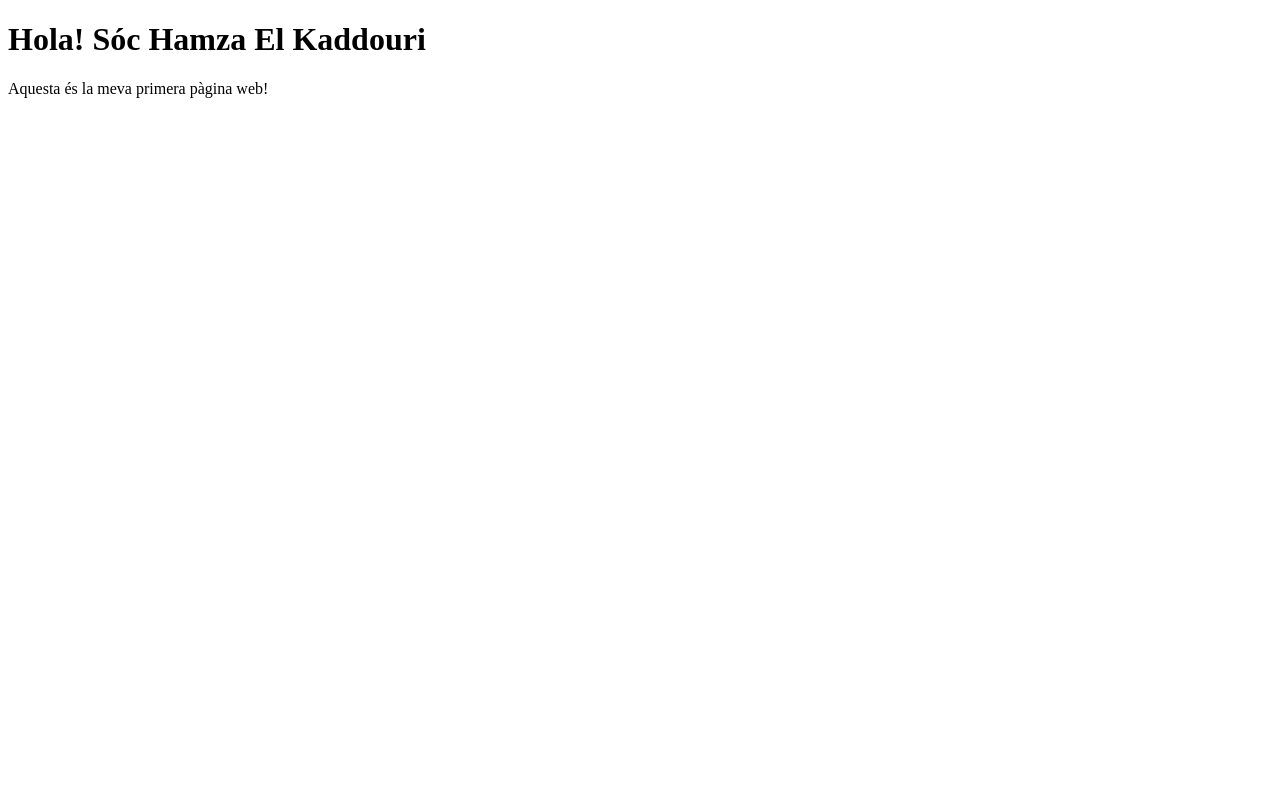
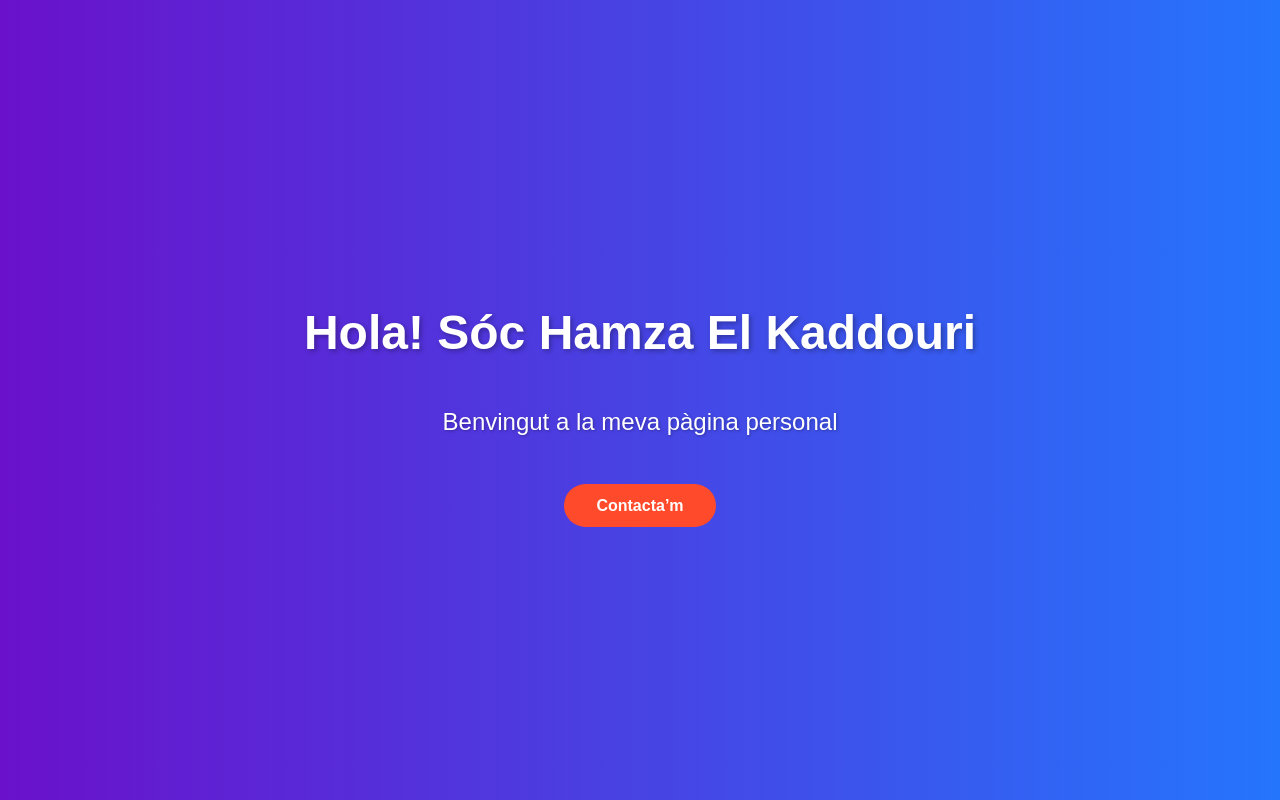
Before and after one commit to hamzaelkaddou/hamzaelkaddou.github.io, a plain HTML site: page index.html in a window 1280 px wide. Drawn offline with Linux system fonts and the light colour scheme.

Commit message:
millora del disseny de la pàgina

```diff
--- a/index.html
+++ b/index.html
@@ -3,10 +3,69 @@
 <head>
   <meta charset="UTF-8">
   <meta name="viewport" content="width=device-width, initial-scale=1.0">
-  <title>Benvingut</title>
+  <title>Hamza El Kaddouri</title>
+  <style>
+    /* Fonts i colors */
+    body {
+      font-family: 'Arial', sans-serif;
+      background: linear-gradient(to right, #6a11cb, #2575fc);
+      color: #fff;
+      text-align: center;
+      margin: 0;
+      padding: 0;
+    }
+
+    /* Secció central */
+    .container {
+      display: flex;
+      flex-direction: column;
+      justify-content: center;
+      align-items: center;
+      height: 100vh;
+    }
+
+    h1 {
+      font-size: 3em;
+      margin-bottom: 0.5em;
+      text-shadow: 2px 2px 5px rgba(0,0,0,0.3);
+    }
+
+    p {
+      font-size: 1.5em;
+      margin-bottom: 2em;
+      text-shadow: 1px 1px 3px rgba(0,0,0,0.3);
+    }
+
+    a.button {
+      display: inline-block;
+      padding: 0.8em 2em;
+      background-color: #ff4b2b;
+      color: #fff;
+      text-decoration: none;
+      font-weight: bold;
+      border-radius: 25px;
+      transition: 0.3s;
+    }
+
+    a.button:hover {
+      background-color: #ff416c;
+    }
+
+    footer {
+      position: absolute;
+      bottom: 10px;
+      width: 100%;
+      font-size: 0.9em;
+      color: rgba(255,255,255,0.7);
+    }
+  </style>
 </head>
 <body>
-  <h1>Hola! Sóc Hamza El Kaddouri</h1>
-  <p>Aquesta és la meva primera pàgina web!</p>
+  <div class="container">
+    <h1>Hola! Sóc Hamza El Kaddouri</h1>
+    <p>Benvingut a la meva pàgina personal</p>
+    <a class="button" href="#contacte">Contacta’m</a>
+  </div>
+
 </body>
 </html>
```
